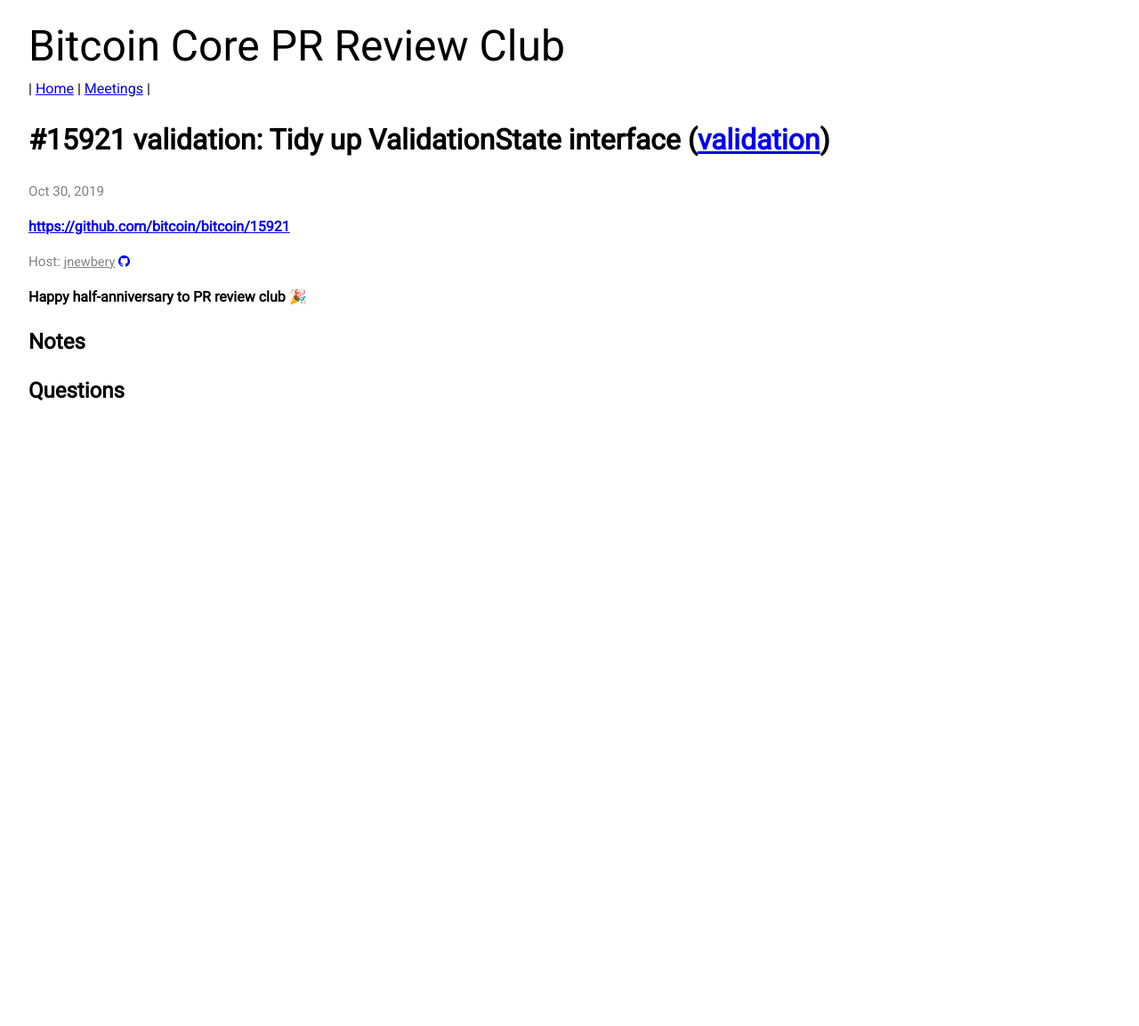
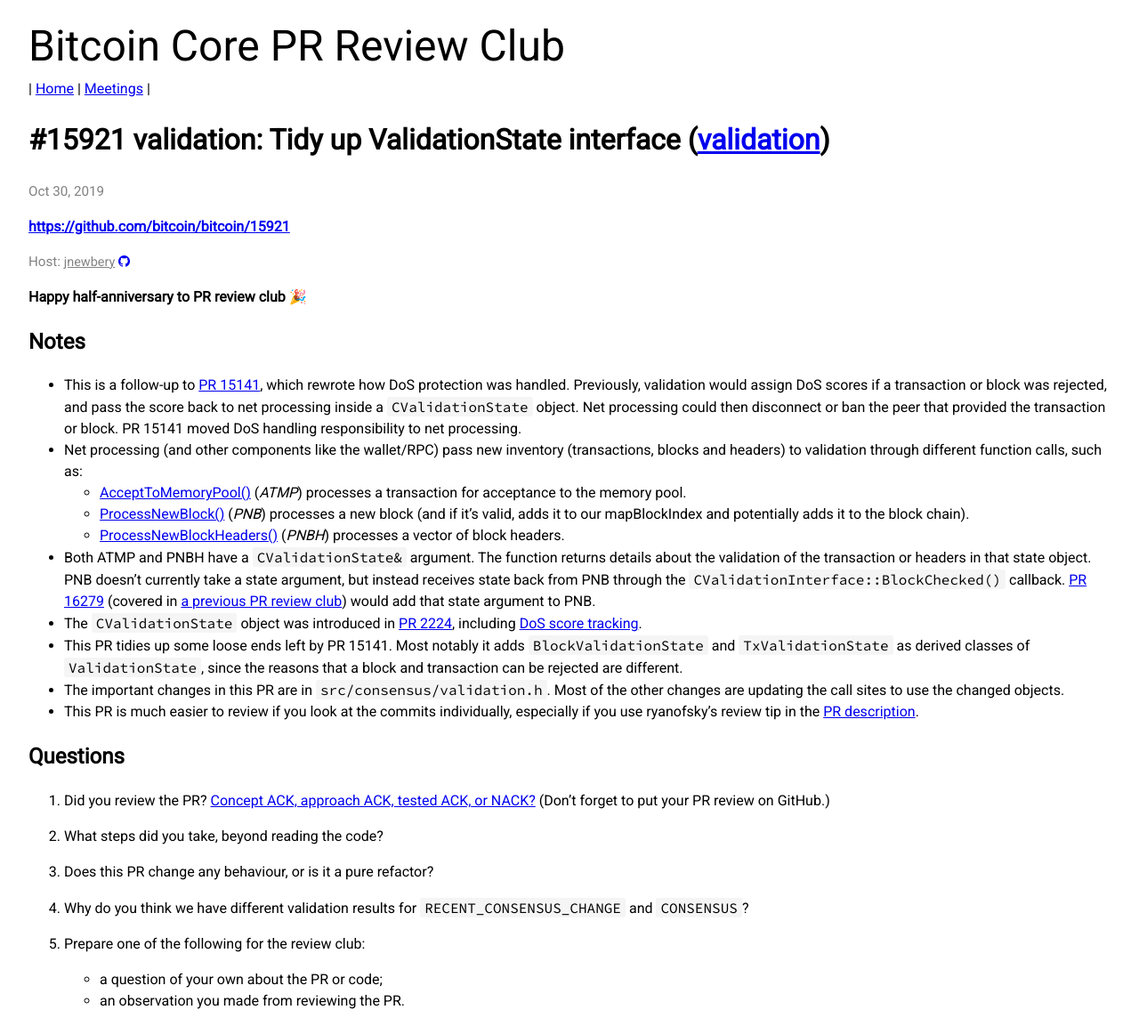
Before and after one commit to bitcoin-core-review-club/website, a Jekyll site: the page built from _posts/2019-10-30-#15921.md, in a window 1280 px wide. Shown: the whole page at 89% size. Built offline with Jekyll 4.4.1, drawn with Linux system fonts in a browser that asks for light colours; nearby versions of some CDN libraries; before the commit the page ends 900 px from its top, so only the background shows below that.

Commit message:
Add notes for n15921

```diff
--- a/_posts/2019-10-30-#15921.md
+++ b/_posts/2019-10-30-#15921.md
@@ -12,5 +12,56 @@
 
 ## Notes
 
+- This is a follow-up to [PR
+  15141](https://github.com/bitcoin/bitcoin/pull/15141), which rewrote how DoS
+  protection was handled. Previously, validation would assign DoS scores if a
+  transaction or block was rejected, and pass the score back to net processing
+  inside a `CValidationState` object. Net processing could then disconnect or
+  ban the peer that provided the transaction or block. PR 15141 moved DoS
+  handling responsibility to net processing.
+- Net processing (and other components like the wallet/RPC) pass new inventory
+  (transactions, blocks and headers) to validation through different function
+  calls, such as:
+  - [AcceptToMemoryPool()](https://github.com/bitcoin/bitcoin/blob/4af04471695297e59fb0c855ab8fe6f6c618f8f2/src/validation.cpp#L1071)
+    (_ATMP_) processes a transaction for acceptance to the memory pool.
+  - [ProcessNewBlock()](https://github.com/bitcoin/bitcoin/blob/4af04471695297e59fb0c855ab8fe6f6c618f8f2/src/validation.cpp#L3746)
+    (_PNB_) processes a new block (and if it's valid, adds it to our mapBlockIndex and
+    potentially adds it to the block chain).
+  - [ProcessNewBlockHeaders()](https://github.com/bitcoin/bitcoin/blob/4af04471695297e59fb0c855ab8fe6f6c618f8f2/src/validation.cpp#L3616)
+    (_PNBH_) processes a vector of block headers.
+- Both ATMP and PNBH have a `CValidationState&` argument. The function returns
+  details about the validation of the transaction or headers in that state
+  object. PNB doesn't currently take a state argument, but instead receives
+  state back from PNB through the `CValidationInterface::BlockChecked()`
+  callback. [PR 16279](https://github.com/bitcoin/bitcoin/pull/16279) (covered
+  in [a previous PR review club](https://bitcoincore.reviews/16279.html)) would
+  add that state argument to PNB.
+- The `CValidationState` object was introduced in [PR
+  2224](https://github.com/bitcoin/bitcoin/pull/2224), including [DoS score
+  tracking](https://github.com/bitcoin/bitcoin/pull/2224/files#diff-e8db9b851adc2422aadfffca88f14c91R1881).
+- This PR tidies up some loose ends left by PR 15141. Most notably it adds
+  `BlockValidationState` and `TxValidationState` as derived classes of
+  `ValidationState`, since the reasons that a block and transaction can be
+  rejected are different.
+- The important changes in this PR are in `src/consensus/validation.h`. Most of
+  the other changes are updating the call sites to use the changed objects.
+- This PR is much easier to review if you look at the commits individually,
+  especially if you use ryanofsky's review tip in the [PR
+  description](https://github.com/bitcoin/bitcoin/pull/15921#issue-274447642).
 
 ## Questions
+
+1. Did you review the PR? [Concept ACK, approach ACK, tested ACK, or
+  NACK?](https://github.com/bitcoin/bitcoin/blob/master/CONTRIBUTING.md#peer-review)
+  (Don't forget to put your PR review on GitHub.)
+
+2. What steps did you take, beyond reading the code?
+
+3. Does this PR change any behaviour, or is it a pure refactor?
+
+4. Why do you think we have different validation results for
+   `RECENT_CONSENSUS_CHANGE` and `CONSENSUS`?
+
+5. Prepare one of the following for the review club:
+  - a question of your own about the PR or code;
+  - an observation you made from reviewing the PR.
```
